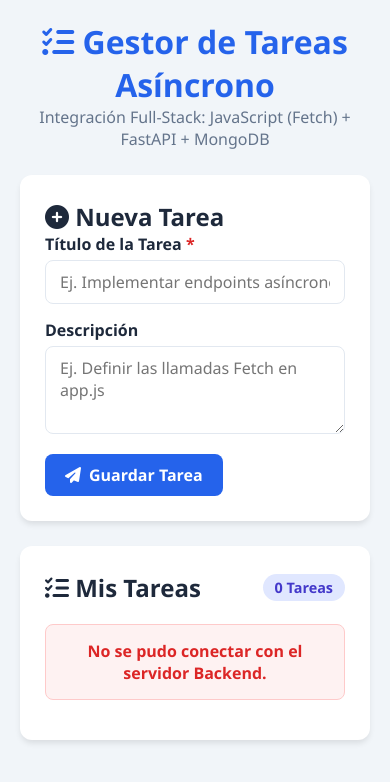
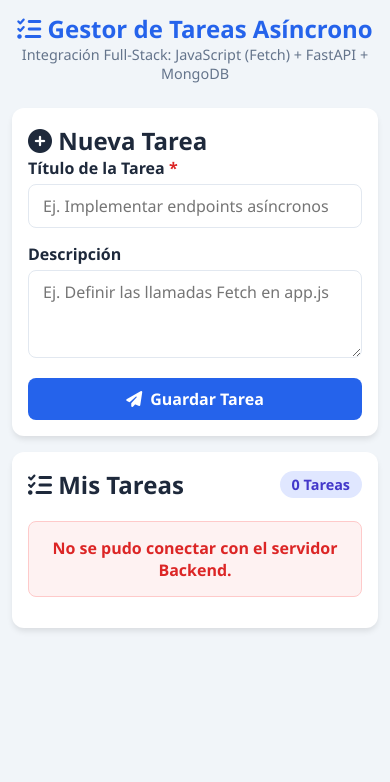
Before and after one commit to aleediazc0208-afk/proyectofullstack-adso-nube.-, a plain HTML site: page cliente_todo_app/index.html in a window 390 px wide. Drawn offline with Linux system fonts and the light colour scheme; no server answers.

Commit message:
Haciendo la página responsive

```diff
--- a/cliente_todo_app/styles.css
+++ b/cliente_todo_app/styles.css
@@ -1,4 +1,3 @@
-
 :root {
     --primary-color: #2563eb;
     --primary-hover: #1d4ed8;
@@ -26,6 +25,7 @@ body {
 
 .container {
     max-width: 800px;
+    width: 100%;
     margin: 0 auto;
 }
 
@@ -75,6 +75,10 @@ input[type="text"], textarea {
     transition: border-color 0.2s;
 }
 
+textarea {
+    resize: vertical;
+}
+
 input[type="text"]:focus, textarea:focus {
     border-color: var(--primary-color);
 }
@@ -82,6 +86,7 @@ input[type="text"]:focus, textarea:focus {
 .btn {
     display: inline-flex;
     align-items: center;
+    justify-content: center;
     gap: 8px;
     padding: 10px 20px;
     border: none;
@@ -102,6 +107,8 @@ input[type="text"]:focus, textarea:focus {
     display: flex;
     justify-content: space-between;
     align-items: center;
+    flex-wrap: wrap;
+    gap: 10px;
     margin-bottom: 20px;
 }
 
@@ -112,6 +119,7 @@ input[type="text"]:focus, textarea:focus {
     border-radius: 20px;
     font-size: 0.9rem;
     font-weight: 600;
+    white-space: nowrap;
 }
 
 .status-message {
@@ -140,6 +148,7 @@ input[type="text"]:focus, textarea:focus {
     display: flex;
     justify-content: space-between;
     align-items: center;
+    gap: 15px;
     transition: transform 0.1s;
 }
 
@@ -157,6 +166,11 @@ input[type="text"]:focus, textarea:focus {
     color: var(--text-muted);
 }
 
+.tarea-info {
+    min-width: 0;               /* permite que el texto se encoja */
+    overflow-wrap: anywhere;    /* parte palabras/URLs largas */
+}
+
 .tarea-info h3 {
     font-size: 1.1rem;
     margin-bottom: 5px;
@@ -170,4 +184,47 @@ input[type="text"]:focus, textarea:focus {
 .tarea-acciones {
     display: flex;
     gap: 10px;
+    flex-shrink: 0;
 }
+
+/* ===== Responsive ===== */
+@media (max-width: 600px) {
+    body {
+        padding: 12px;
+    }
+
+    .header h1 {
+        font-size: 1.5rem;
+    }
+
+    .header p {
+        font-size: 0.9rem;
+    }
+
+    .card {
+        padding: 16px;
+        margin-bottom: 16px;
+    }
+
+    /* Evita el zoom automático de iPhone al enfocar un campo */
+    input[type="text"], textarea {
+        font-size: 16px;
+    }
+
+    #btn-guardar {
+        width: 100%;
+    }
+
+    .tarea-item {
+        flex-direction: column;
+        align-items: stretch;
+    }
+
+    .tarea-acciones {
+        width: 100%;
+    }
+
+    .tarea-acciones .btn {
+        flex: 1;
+    }
+}
```
